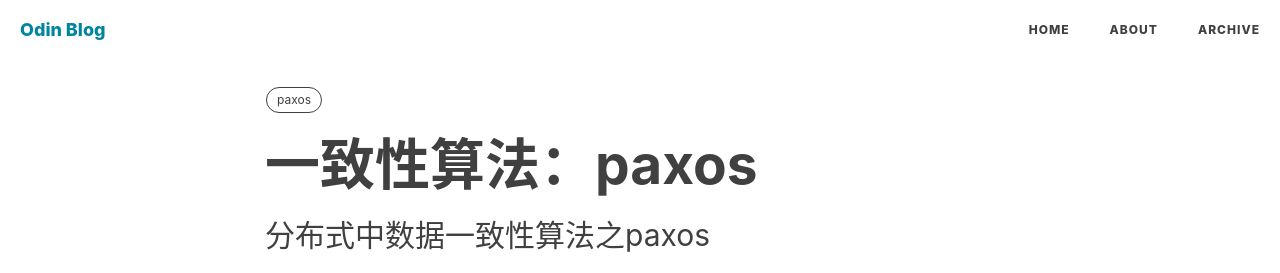
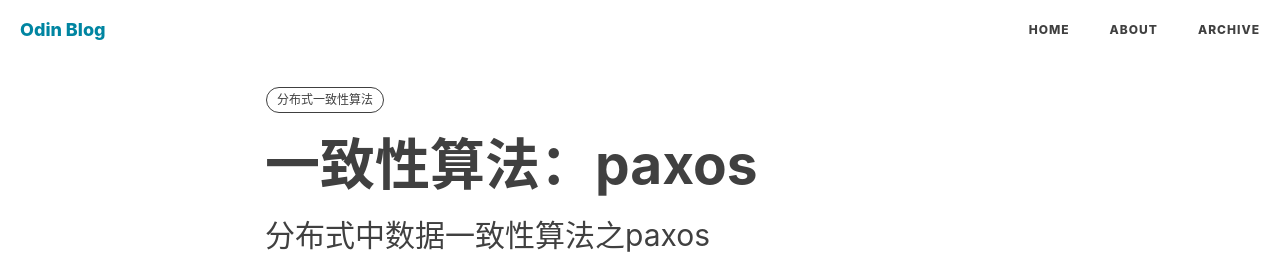
Before and after one commit to odinfor/odinfor.github.io, a Jekyll site: the page built from _posts/2020-03-15-paxos.md, in a window 1280 px wide and 900 px high. Shown: the top 273 px of the window. Built offline with Jekyll 4.4.1, drawn with Linux system fonts in a browser that asks for light colours; nearby versions of some CDN libraries; comment, search, counter and statistics services are not loaded.

Commit message:
add paxos img

```diff
--- a/_posts/2020-03-15-paxos.md
+++ b/_posts/2020-03-15-paxos.md
@@ -5,7 +5,7 @@
 author: "odin"
 header-style: text
 tags:
-  - paxos
+  - 分布式一致性算法
 ---
 
 ### 什么是paxos
```
Also changed, not shown: img/in-post/post-paxos/base_paxos.jpg (added), img/in-post/post-paxos/base_paxos_problem.png (added), img/in-post/post-paxos/mutil_paxos_new.png (added), img/in-post/post-paxos/mutil_paxos_process.png (added), img/in-post/post-paxos/part_accepter_lost.png (added), img/in-post/post-paxos/proposer_fail.png (added).
